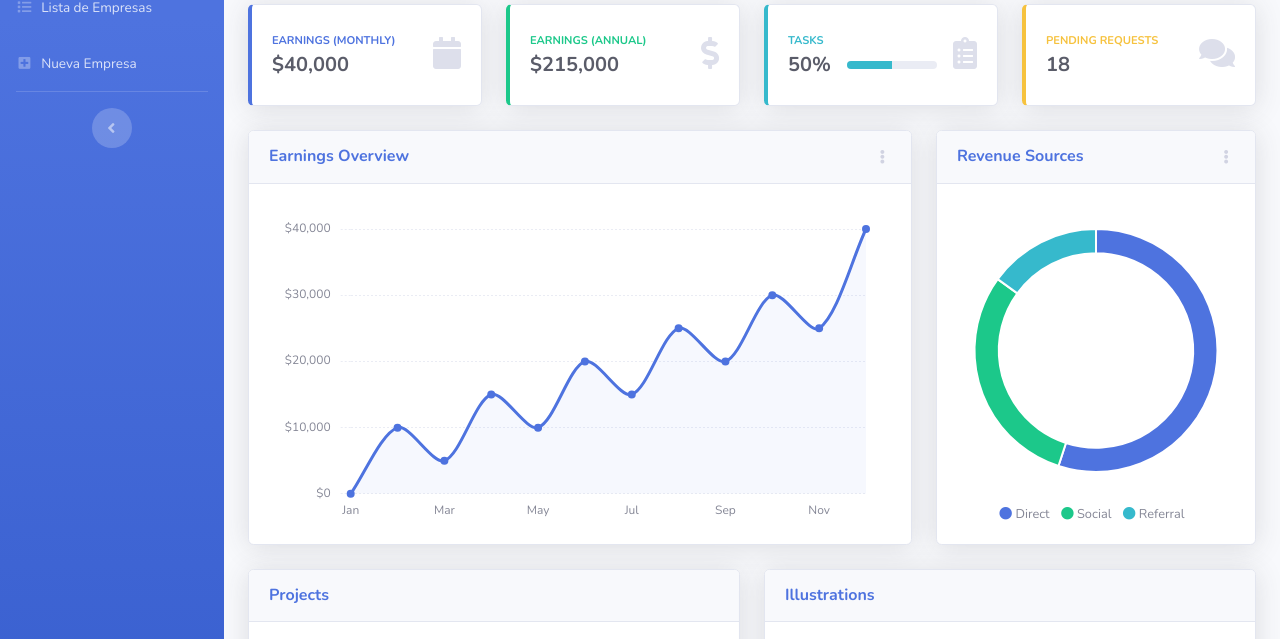
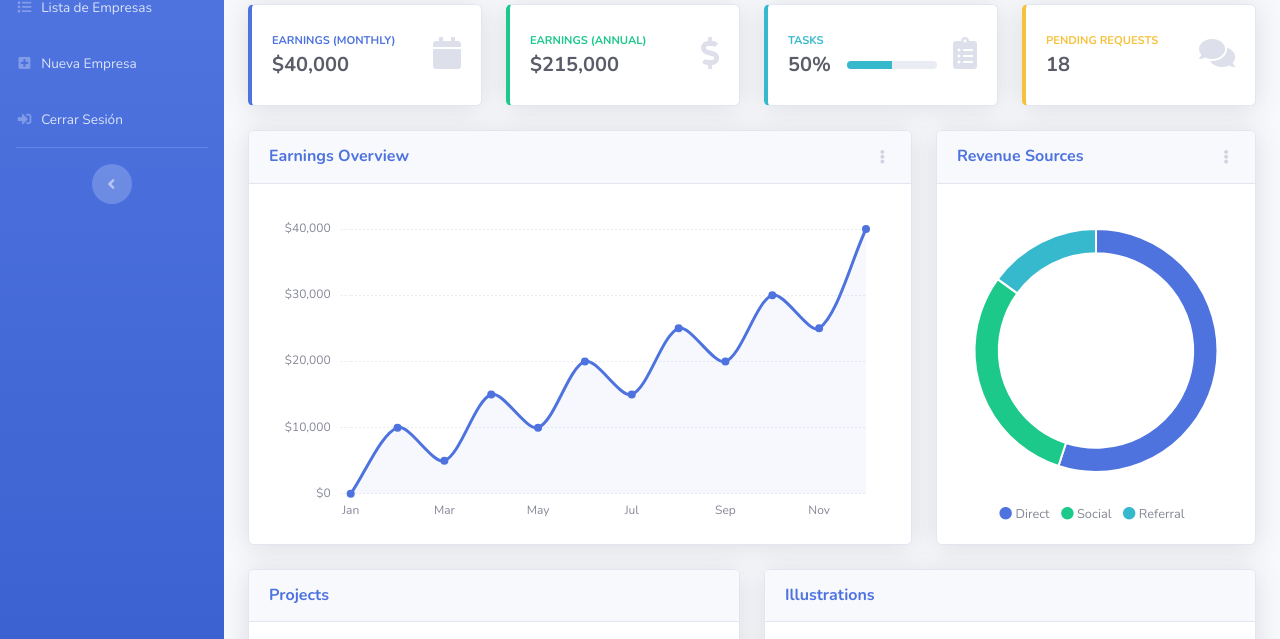
Before and after one commit to Bloxity/PlantillaOrigyn, a website: page indexEmpresa.html in a window 1280 px wide. Shown: the part 148-787 px from the top of the page. Drawn offline with nearby package versions, Linux system fonts and the light colour scheme.

Commit message:
Cambios en el menu, faltaba agregar el cerrar sesion

```diff
--- a/indexEmpresa.html
+++ b/indexEmpresa.html
@@ -49,6 +49,11 @@
                 <a class="nav-link" href="Nueva_Empresa.html">
                     <i class="fas fa-fw fa-plus-square"></i>
                     <span>Nueva Empresa</span></a>
+
+                <a class="nav-link" href="login.html">
+                    <i class="fas fa-fw fa-sign-in-alt"></i>
+                    <span>Cerrar Sesión</span></a>
+
             </li>
             <!-- Nav Item - Utilities Collapse Menu -->
             <li class="nav-item text-center">
@@ -260,8 +265,8 @@
                                     </div>
                                     <div class="mt-4 text-center small">
                                         <span class="mr-2">
-                      <i class="fas fa-circle text-primary"></i> Direct
-                    </span>
+                                            <i class="fas fa-circle text-primary"></i> Direct
+                                        </span>
                                         <span class="mr-2">
                       <i class="fas fa-circle text-success"></i> Social
                     </span>
```
Also changed, not shown: Corregir_Documentos.html (+3 -0 lines), Enviar_A_Firma.html (+3 -0 lines), Listado_Expendientes_Empresa.html (+4 -1 lines), Nueva_Empresa.html (+3 -0 lines).
